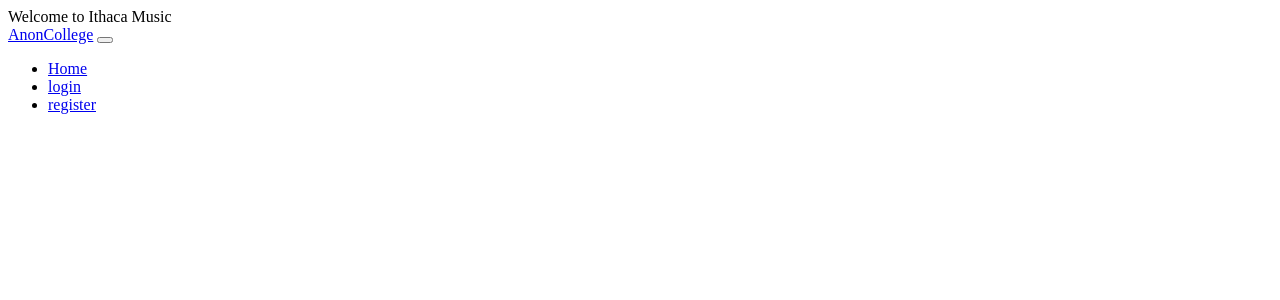
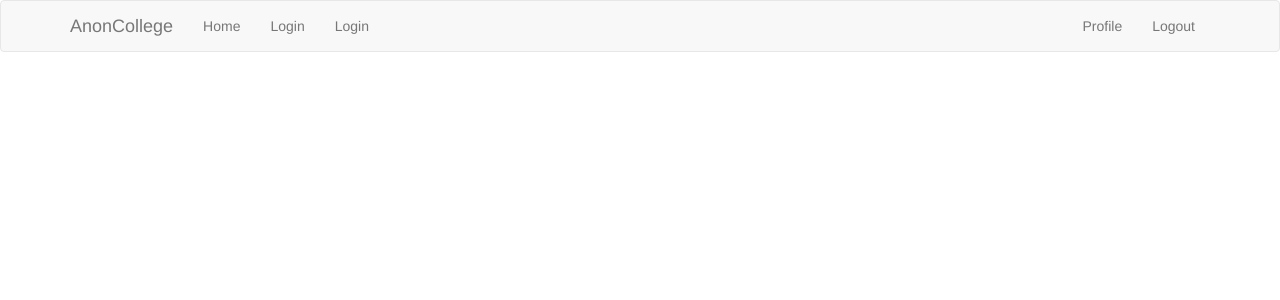
Before and after one commit to esussette/AnonCollege, a Python web app: template app/templates/base.html in a window 1280 px wide. Shown: the top 300 px of the page. Run offline with Jinja, Linux system fonts and the light colour scheme; the template is opened without the code that fills it, so the values that code supplies are empty; some libraries are stand-ins or nearby versions.

Commit message:
base adjustments + import fixes

```diff
--- a/app/__init__.py
+++ b/app/__init__.py
@@ -1,11 +1,16 @@
 from flask import Flask
 from flask_sqlalchemy import SQLAlchemy
 from flask_migrate import Migrate
+from flask_login import LoginManager
+from flask_bootstrap import Bootstrap
 from config import Config
 
 app = Flask(__name__)
 app.config.from_object(Config)
 db = SQLAlchemy(app)
 migrate = Migrate(app, db)
+login = LoginManager(app)
+login.login_view = 'login'
+bootstrap = Bootstrap(app)
 
 from app import routes, models
--- a/app/templates/base.html
+++ b/app/templates/base.html
@@ -1,35 +1,55 @@
-<!DOCTYPE html>
-<html lang="en">
+{% extends 'bootstrap/base.html' %}
 
 {% block title %}
-    {% if title %}
-        {{ title }} - Ithaca Music
-    {% else %}
-        Welcome to Ithaca Music
-    {% endif %}
+    {% if title %}{{ title }} - AnonCollege {% else %}Welcome to AnonCollege{% endif %}
 {% endblock %}
 
-<nav class="navbar navbar-expand-lg navbar-light bg-light">
-  <a class="navbar-brand" href="{{ url_for('homepage') }}">AnonCollege</a>
-  <button class="navbar-toggler" type="button" data-toggle="collapse" data-target="#navbarNav" aria-controls="navbarNav" aria-expanded="false" aria-label="Toggle navigation">
-    <span class="navbar-toggler-icon"></span>
-  </button>
-  <div class="collapse navbar-collapse" id="navbarNav">
-    <ul class="navbar-nav">
-      <li class="nav-item active">
-        <a class="nav-link" href="{{ url_for('homepage') }}">Home</a>
-      </li>
-      <li class="nav-item">
-        <a class="nav-link" href="#">login</a>
-      </li>
-      <li class="nav-item">
-        <a class="nav-link" href="#">register</a>
-      </li>
-    </ul>
-  </div>
-</nav>
+{% block navbar %}
+    <nav class="navbar navbar-default">
+        <div class="container">
+            <div class="navbar-header">
+                <button type="button" class="navbar-toggle collapsed" data-toggle="collapse" data-target="#bs-example-navbar-collapse-1" aria-expanded="false">
+                    <span class="sr-only">Toggle navigation</span>
+                    <span class="icon-bar"></span>
+                    <span class="icon-bar"></span>
+                    <span class="icon-bar"></span>
+                </button>
+                <a class="navbar-brand" href="{{ url_for('home') }}">AnonCollege</a>
+            </div>
+            <div class="collapse navbar-collapse" id="bs-example-navbar-collapse-1">
+                <ul class="nav navbar-nav">
+                    <li><a href="{{ url_for('home') }}">Home</a></li>
+                    <li><a href="{{ url_for('login') }}">Login</a></li>
+                    <li><a href="{{ url_for('register') }}">Login</a></li>
+                </ul>
+                <ul class="nav navbar-nav navbar-right">
+                    {% if current_user.is_anonymous %}
+                    <li><a href="{{ url_for('login') }}">Login</a></li>
+                    {% else %}
+                    <li><a href="{{ url_for('user', username=current_user.username) }}">Profile</a></li>
+                    <li><a href="{{ url_for('logout') }}">Logout</a></li>
+                    {% endif %}
+                </ul>
+            </div>
+        </div>
+    </nav>
+{% endblock %}
 
-</html>
+{% block content %}
+    <div class="container">
+        {% with messages = get_flashed_messages() %}
+        {% if messages %}
+            {% for message in messages %}
+            <div class="alert alert-info" role="alert">{{ message }}</div>
+            {% endfor %}
+        {% endif %}
+        {% endwith %}
+
+        {# application content needs to be provided in the app_content block #}
+        {% block app_content %}{% endblock %}
+    </div>
+{% endblock %}
+
 
 
 
--- a/config.py
+++ b/config.py
@@ -1,4 +1,8 @@
 import os
+basedir = os.path.abspath(os.path.dirname(__file__))
 
 class Config(object):
     SECRET_KEY = os.environ.get('SECRET_KEY') or 'you-will-never-guess'
+    SQLALCHEMY_DATABASE_URI = os.environ.get('DATABASE_URL') or \
+                              'sqlite:///' + os.path.join(basedir, 'app.db')
+    SQLALCHEMY_TRACK_MODIFICATIONS = False
```
Also changed, not shown: app.py (+15 -15 lines), app/routes.py (+65 -60 lines).
